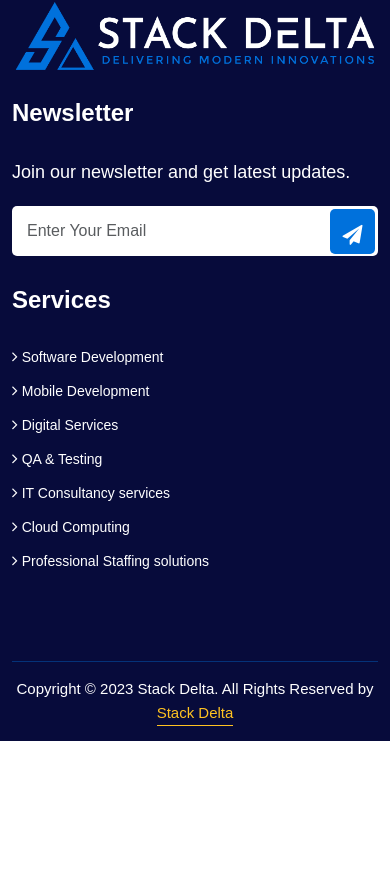
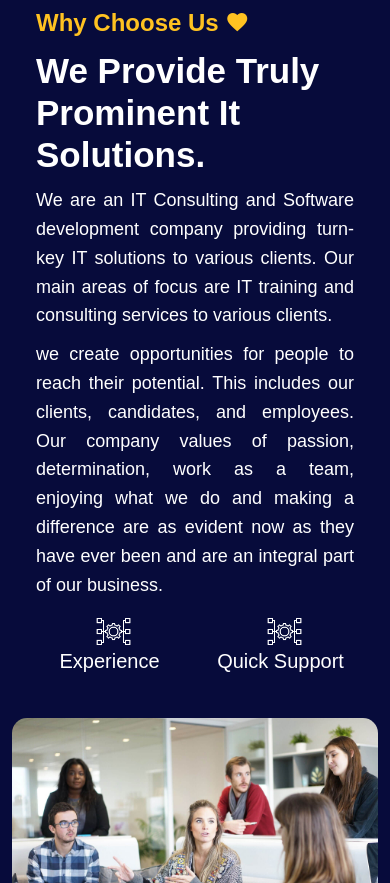
Before and after one commit to Oluwadebo/stack-delta, a React (Create React App) app: page /aboutUs in a window 390 px wide. Shown: the part 1941-2824 px from the top of the page. Before the commit the page ends 2682 px from the top, so only its background shows below. Built offline with nearby package versions, Linux system fonts and the light colour scheme.

Commit message:
choose-area in aboutUs page half-done

```diff
--- a/public/index.html
+++ b/public/index.html
@@ -27,6 +27,7 @@
       referrerpolicy="no-referrer" />
       <script async src="https://pagead2.googlesyndication.com/pagead/js/adsbygoogle.js?client=ca-pub-1089791634114682"
      crossorigin="anonymous"></script>
+     <link rel="stylesheet" href="https://cdn.jsdelivr.net/npm/@mdi/font@5.9.55/css/materialdesignicons.min.css">
 
     <style media="screen">
       #message h1 {
--- a/src/component/AaboutUs.js
+++ b/src/component/AaboutUs.js
@@ -4,6 +4,8 @@ import download from './asset/download.png'
 import Footer from './Footer';
 import homefourimg from './asset/home-four-img.png'
 import aboutimg1 from './asset/about-img1.jpg'
+import chooseimg from './asset/choose-img.jpg'
+import structure1 from './asset/structure1.png'
 
 const AaboutUs = () => {
     const scrollup = () => {
@@ -131,48 +133,93 @@ const AaboutUs = () => {
                         </div>
                     </div>
                 </div>
-                <div class="about-area py-5">
-                    <div class="container">
-                        <div class="row align-items-center">
-                            <div class="col-lg-6">
-                                <div class="about-play">
+                <div className="about-area py-5">
+                    <div className="container">
+                        <div className="row align-items-center">
+                            <div className="col-lg-6">
+                                <div className="about-play">
                                     <img src={aboutimg1} alt="About Images" />
-                                    <div class="about-play-content">
+                                    <div className="about-play-content">
                                         <span>Watch Our Intro Video</span>
                                         <h2>Perfect Solution for IT Services!</h2>
-                                        <div class="play-on-area">
-                                            <a href="https://www.youtube.com/watch?v=tUP5S4YdEJo" class="play-on popup-btn"><i class="fa fa-play"></i></a>
+                                        <div className="play-on-area">
+                                            <a href="https://www.youtube.com/watch?v=tUP5S4YdEJo" className="play-on popup-btn"><i className="fa fa-play"></i></a>
                                         </div>
                                     </div>
                                 </div>
                             </div>
-                            <div class="col-lg-6">
-                                <div class="about-content mx-2">
-                                    <div class="section-title">
+                            <div className="col-lg-6">
+                                <div className="about-content mx-2">
+                                    <div className="section-title">
                                         <h2>Right Partner for Software Innovation</h2>
                                         <p>
                                             We provide support, insight and solutions to companies throughout United States. By putting our clients at the core of all that we do, we are glad that we are as yet supporting our absolute business client.
                                         </p>
                                     </div>
-                                    <div class="row">
-                                        <div class="col-lg-6 col-md-6">
-                                            <ul class="about-list text-start">
-                                                <li><i class="fa fa-check-circle"></i>Strong expertise </li>
-                                                <li><i class="fa fa-check-circle"></i>Committed to Quality</li>
-                                                <li><i class="fa fa-check-circle"></i>Cooperative</li>
-                                                <li><i class="fa fa-check-circle"></i>Supportive</li>
+                                    <div className="row">
+                                        <div className="col-lg-6 col-md-6">
+                                            <ul className="about-list text-start">
+                                                <li><i className="fa fa-check-circle"></i>Strong expertise </li>
+                                                <li><i className="fa fa-check-circle"></i>Committed to Quality</li>
+                                                <li><i className="fa fa-check-circle"></i>Cooperative</li>
+                                                <li><i className="fa fa-check-circle"></i>Supportive</li>
                                             </ul>
                                         </div>
-                                        <div class="col-lg-6 col-md-6">
-                                            <ul class="about-list about-list-2 text-start">
-                                                <li><i class="fa fa-check-circle"></i>Assuring</li>
-                                                <li><i class="fa fa-check-circle"></i>Adaptable</li>
-                                                <li><i class="fa fa-check-circle"></i>Reliable</li>
-                                                <li><i class="fa fa-check-circle"></i>Exceptionally Responsive Simple to Work With </li>
+                                        <div className="col-lg-6 col-md-6">
+                                            <ul className="about-list about-list-2 text-start">
+                                                <li><i className="fa fa-check-circle"></i>Assuring</li>
+                                                <li><i className="fa fa-check-circle"></i>Adaptable</li>
+                                                <li><i className="fa fa-check-circle"></i>Reliable</li>
+                                                <li><i className="fa fa-check-circle"></i>Exceptionally Responsive Simple to Work With </li>
                                             </ul>
                                         </div>
                                     </div>
 
+                                </div>
+                            </div>
+                        </div>
+                    </div>
+                </div>
+                <div className="choose-area py-5">
+                    <div className="container">
+                        <div className="row">
+                            <div className="col-lg-6">
+                                <div className="choose-content mx-4">
+                                    <div className="section-title">
+                                        <span className="sp-color1">Why Choose Us <i class="mdi mdi-heart"></i></span>
+                                        <h2>We Provide Truly Prominent It Solutions.</h2>
+                                        <p>
+                                            We are an IT Consulting and Software development company providing turn-key IT solutions to various clients. Our main areas of focus are IT training and consulting services to various clients.
+                                        </p>
+                                        <p>
+                                            we create opportunities for people to reach their potential. This includes our clients, candidates, and employees. Our company values of passion, determination, work as a team, enjoying what we do and making a difference are as evident now as they have ever been and are an integral part of our business.
+                                        </p>
+                                    </div>
+                                    <div className="row">
+                                        <div className="col-lg-6 col-6">
+                                            <div className="choose-content-card">
+                                                <div className="content d-md-flex d-inline">
+                                                    <i className="flaticon-practice"></i>
+                                                    <img src={structure1} alt="Images" />
+                                                    <h3>Experience</h3>
+                                                </div>
+                                            </div>
+                                        </div>
+                                        <div className="col-lg-6 col-6">
+                                            <div className="choose-content-card">
+                                                <div className="content d-md-flex d-inline">
+                                                    <img src={structure1} alt="Images" />
+                                                    <i className="flaticon-help"></i>
+                                                    <h3>Quick Support</h3>
+                                                </div>
+                                            </div>
+                                        </div>
+                                    </div>
+                                </div>
+                            </div>
+                            <div className="col-lg-6">
+                                <div className="choose-img">
+                                    <img src={chooseimg} alt="Images" />
                                 </div>
                             </div>
                         </div>
--- a/src/index.css
+++ b/src/index.css
@@ -935,5 +935,54 @@ img {
     right: 0;
     margin: 0 auto;
     text-align: center;
+  }
+  .choose-content .choose-content-card .content {
+    padding-left: 60px;
+  }
+  .choose-content .choose-content-card .content h3 {
+    font-size: 20px;
+    text-align: center;
+    margin-top: 0;
+    margin-bottom: 15px;
 }
 }
+.choose-area {
+  background-color: #070b3b;
+}
+.choose-content {
+  margin-bottom: 30px;
+}
+.choose-content .section-title h2 {
+  max-width: 470px;
+  color: #ffffff;
+}
+.choose-content .section-title p {
+  color: #ffffff;
+  text-align: justify;
+  font-size: 18px;
+  padding-top: 10px;
+  margin-bottom: 0;
+  max-width: 530px;
+  font-weight: 400;
+  margin-top: 0;
+}
+.choose-content .choose-content-card {
+  margin-top: 15px;
+}
+.choose-content .choose-content-card .content {
+  padding-top: 20px;
+  position: relative;
+}
+.choose-content .choose-content-card .content img{
+  width: 35px;
+}
+.choose-content .choose-content-card .content h3 {
+  color: #ffffff;
+  padding: 0 10px;
+}
+.choose-img {
+  margin-bottom: 30px;
+}
+.choose-img img {
+  border-radius: 15px;
+}
```
